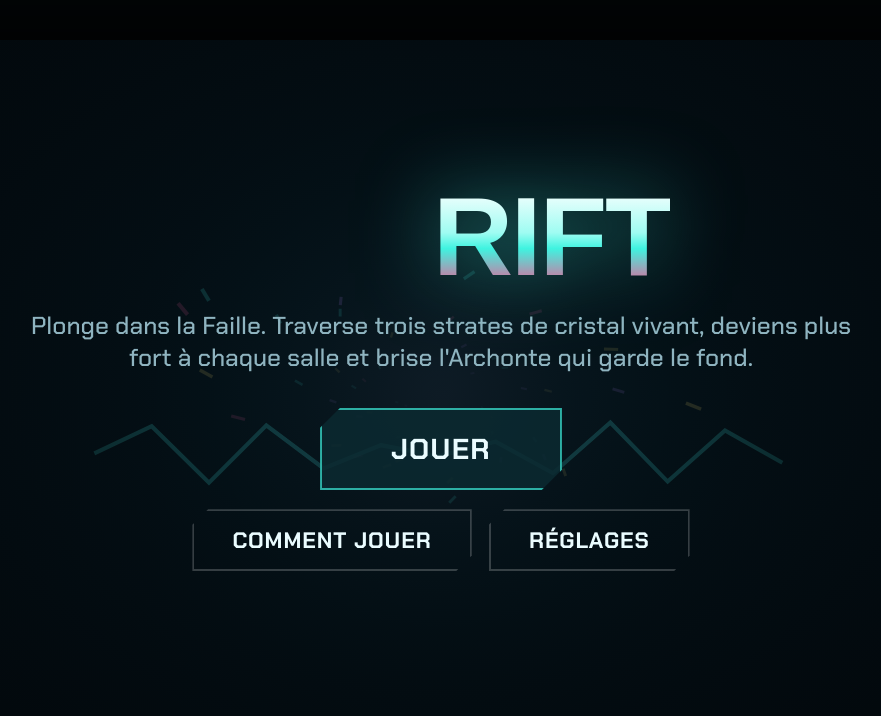
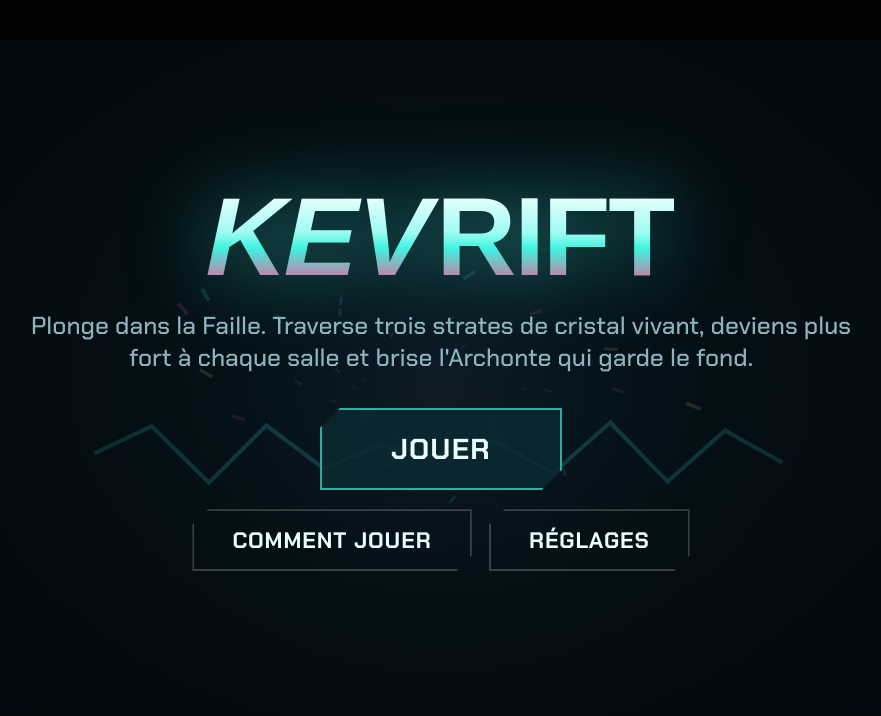
Before and after one commit to YANKAMKEVIN/kevrift, a plain HTML site: page index.html in a window 1280 px wide. Shown: the whole page, without its empty margins (199-1080 px from the left). Drawn offline with Linux system fonts and the light colour scheme; animation ran at ten frames a second; a web font is replaced by a local one.

Commit message:
QA : « KEV » invisible dans le logo de l'écran titre
Le <i>KEV</i> du logo est en inline-block avec une transformation : il ne
reçoit plus le dégradé découpé du parent et restait transparent, l'écran titre
affichait seulement « RIFT ». Le <i> porte maintenant son propre dégradé.

Co-Authored-By: Claude Opus 5.5 <noreply@anthropic.com>
Claude-Session: https://claude.ai/code/session_01QVrBbsfBKTT9dMwLx2aVGe

```diff
--- a/index.html
+++ b/index.html
@@ -22,7 +22,7 @@ body{display:grid;place-items:center;font-family:'Chakra Petch',system-ui,sans-s
 .ov.on{display:flex}
 .ov.clear{background:radial-gradient(70% 80% at 50% 50%,#02080b66 0%,#020609d9 100%)}
 .logo{font:900 5.2em/0.95 Unbounded,sans-serif;letter-spacing:-.02em;margin:0;background:linear-gradient(180deg,#fff 0%,#9ffcf2 45%,#3ff3e0 60%,#ff4d8d 100%);-webkit-background-clip:text;background-clip:text;color:transparent;filter:drop-shadow(0 0 .35em #3ff3e088)}
-.logo i{font-style:normal;display:inline-block;transform:skewX(-12deg)}
+.logo i{font-style:normal;display:inline-block;transform:skewX(-12deg);background:inherit;-webkit-background-clip:text;background-clip:text;color:transparent;padding-right:.06em}
 .sub{font-size:1.15em;color:var(--mute);margin:0 0 .6em;max-width:34em}
 h2{font:800 2.4em/1 Unbounded,sans-serif;margin:0 0 .2em;letter-spacing:-.01em}
 h2.red{color:#ff5a7a;text-shadow:0 0 .5em #ff2d5a88}
```
